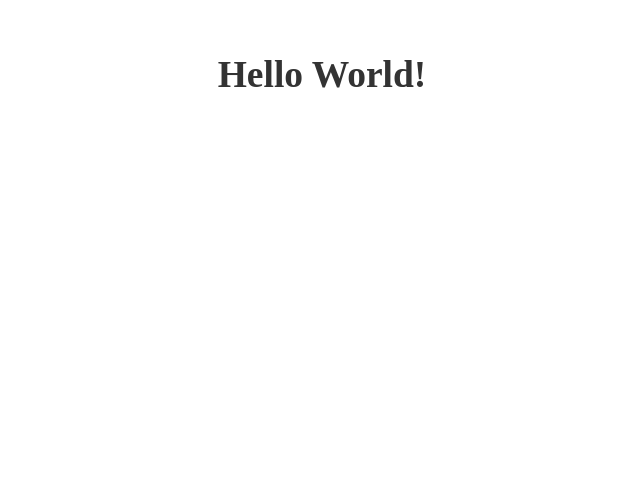
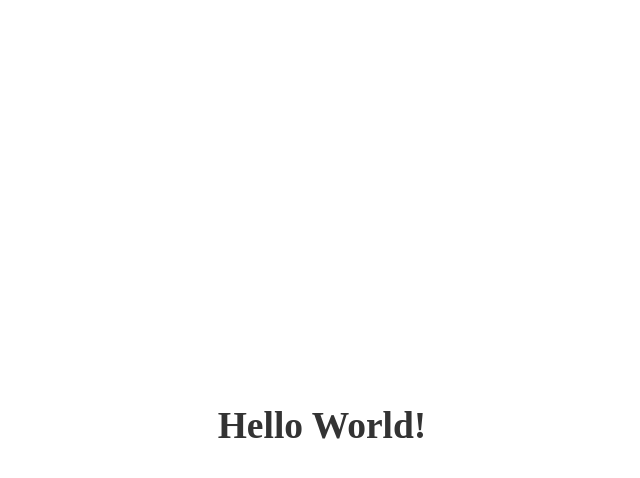
Before and after one commit to Nakajyaga/ghwap, a plain HTML site: page index.html in a window 1280 px wide. Shown: the whole page, without its empty margins (318-958 px from the left). Drawn offline with Linux system fonts and the light colour scheme.

Commit message:
Update style.css

```diff
--- a/style.css
+++ b/style.css
@@ -1,7 +1,15 @@
+body {
+  position: relative;
+  height: 100vh;
+  margin: 0;
+}
+
 h1{
   font-size: 37.5px;
   color: #333333;
   text-align: center;
-  height: 100px;
-  line-height: 100px;
+  position: absolute;
+  top: 50%;
+  left: 50%;
+  transform: translate(-50%, -50%);
 }
```
